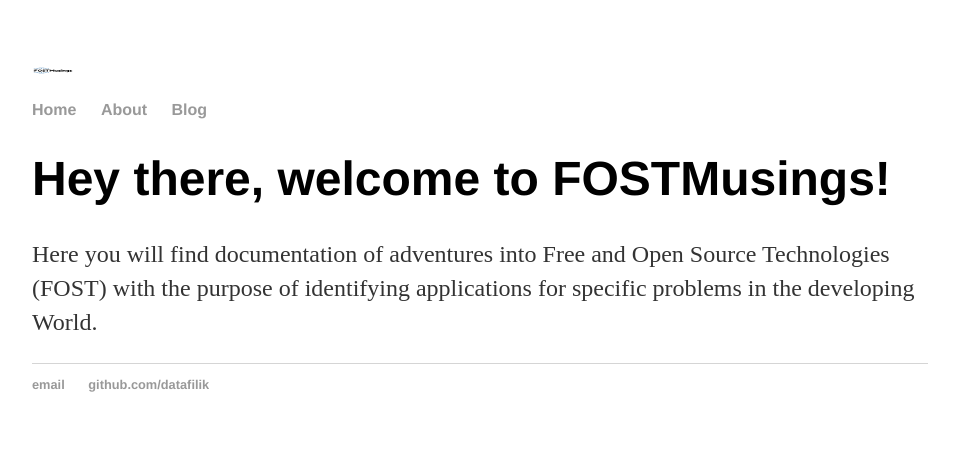
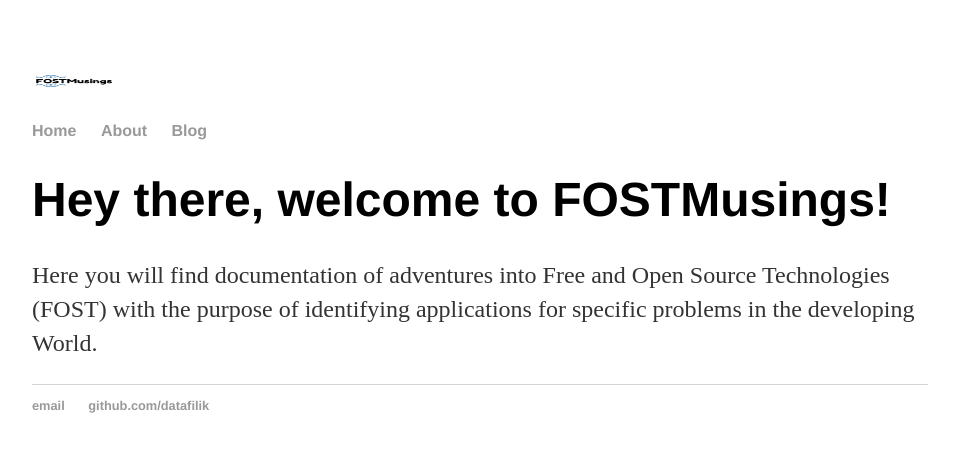
Before and after one commit to oferonmi/datafilik.github.io, a Jekyll site: the page built from index.html, in a window 1280 px wide. Shown: the top 452 px of the page, without its empty margins (160-1119 px from the left). Built offline with Jekyll 4.4.1, drawn with Linux system fonts in a browser that asks for light colours.

Commit message:
Update default.html

```diff
--- a/_layouts/default.html
+++ b/_layouts/default.html
@@ -10,7 +10,7 @@
 
 	<body>
 		<div class="header">
-			<img src="/img/fostmusings_logo.png" alt="logo" height="21" width="42">
+			<img src="/img/fostmusings_logo.png" alt="logo" height="42" width="84">
 			<nav>
 				<ul>
 					<li><a href="/">Home</a></li>
```
